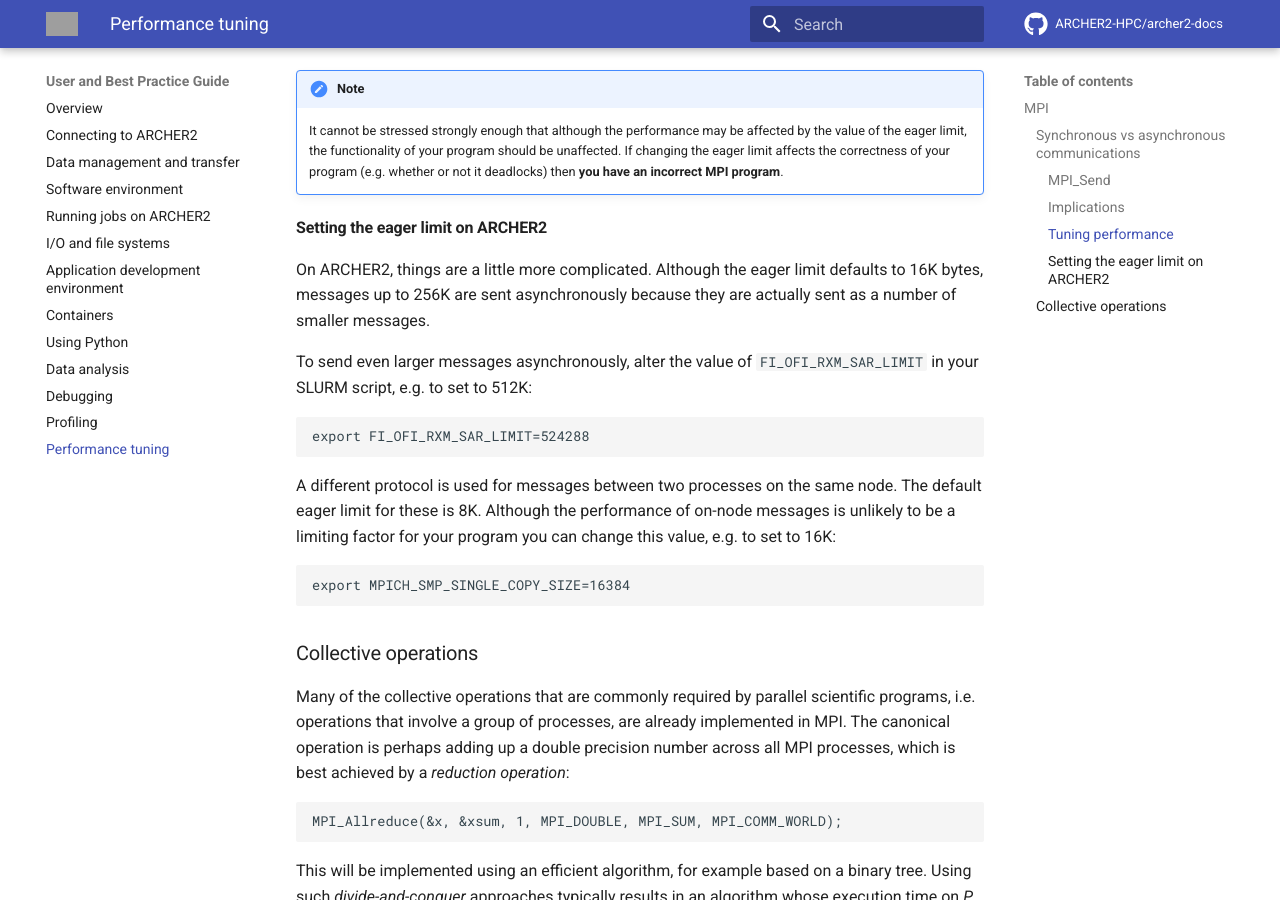
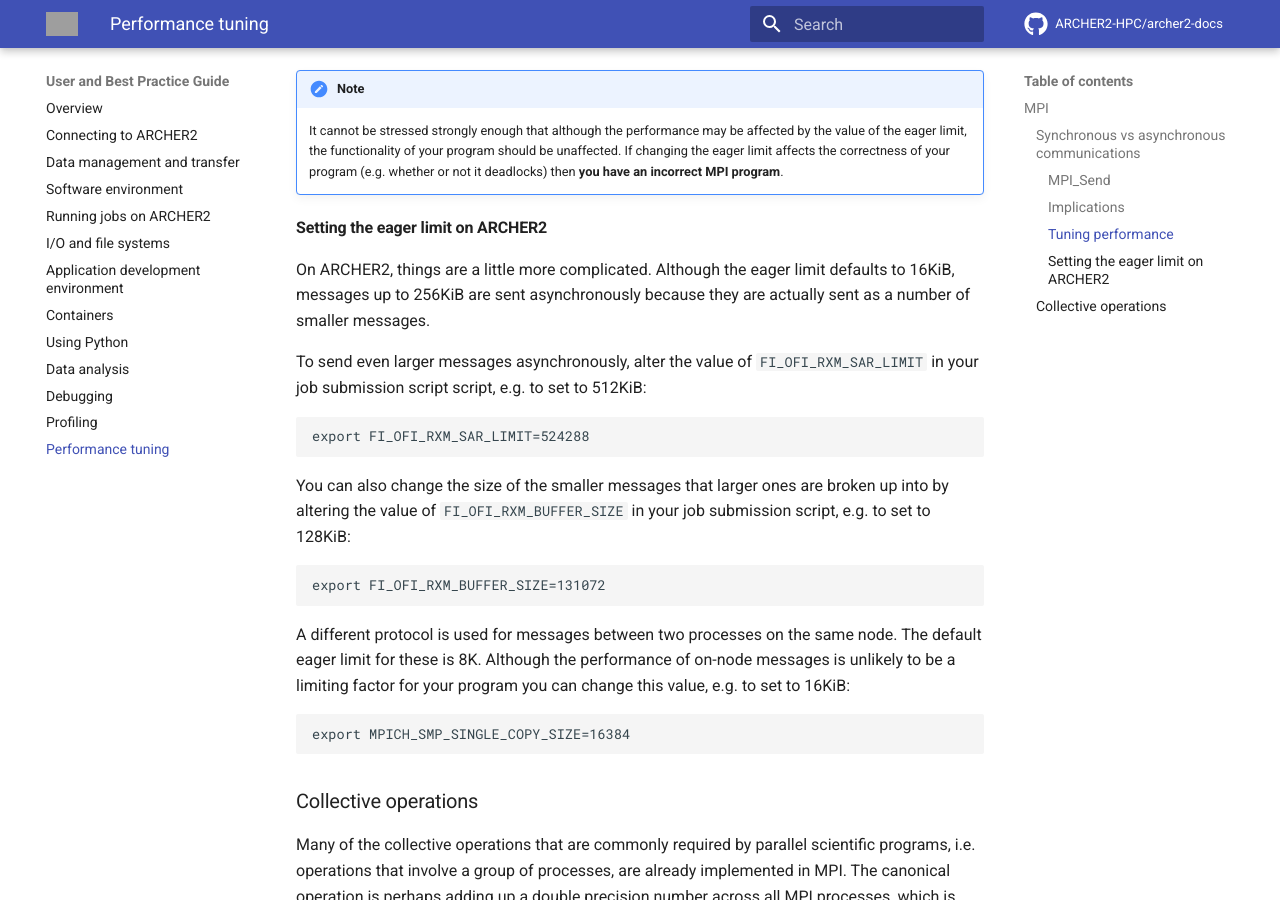
Before and after one commit to ARCHER2-HPC/archer2-docs, an MkDocs documentation site: the page built from docs/user-guide/tuning.md, in a window 1280 px wide and 900 px high, scrolled down 2262 px. Built offline with MkDocs 1.6.1 and Material for MkDocs 9.7.7, drawn with Linux system fonts in a browser that asks for light colours; comment, search, counter and statistics services are not loaded; grey boxes are pictures that could not be loaded.

Commit message:
Adds information on setting buffer size for eager message protocol

```diff
--- a/docs/user-guide/tuning.md
+++ b/docs/user-guide/tuning.md
@@ -113,19 +113,25 @@
 #### Setting the eager limit on ARCHER2
 
 On ARCHER2, things are a little more complicated. Although the eager
-limit defaults to 16K bytes, messages up to 256K are sent
+limit defaults to 16KiB, messages up to 256KiB are sent
 asynchronously because they are actually sent as a number of smaller
 messages.
 
 To send even larger messages asynchronously, alter the value of
-`FI_OFI_RXM_SAR_LIMIT` in your SLURM script, e.g. to set to 512K:
+`FI_OFI_RXM_SAR_LIMIT` in your job submission script script, e.g. to set to 512KiB:
 
     export FI_OFI_RXM_SAR_LIMIT=524288
+
+You can also change the size of the smaller messages that larger ones
+are broken up into by altering the value of `FI_OFI_RXM_BUFFER_SIZE`
+in your job submission script, e.g. to set to 128KiB:
+
+    export FI_OFI_RXM_BUFFER_SIZE=131072
 
 A different protocol is used for messages between two processes on the
 same node. The default eager limit for these is 8K. Although the
 performance of on-node messages is unlikely to be a limiting factor
-for your program you can change this value, e.g. to set to 16K:
+for your program you can change this value, e.g. to set to 16KiB:
 
     export MPICH_SMP_SINGLE_COPY_SIZE=16384
 
```
